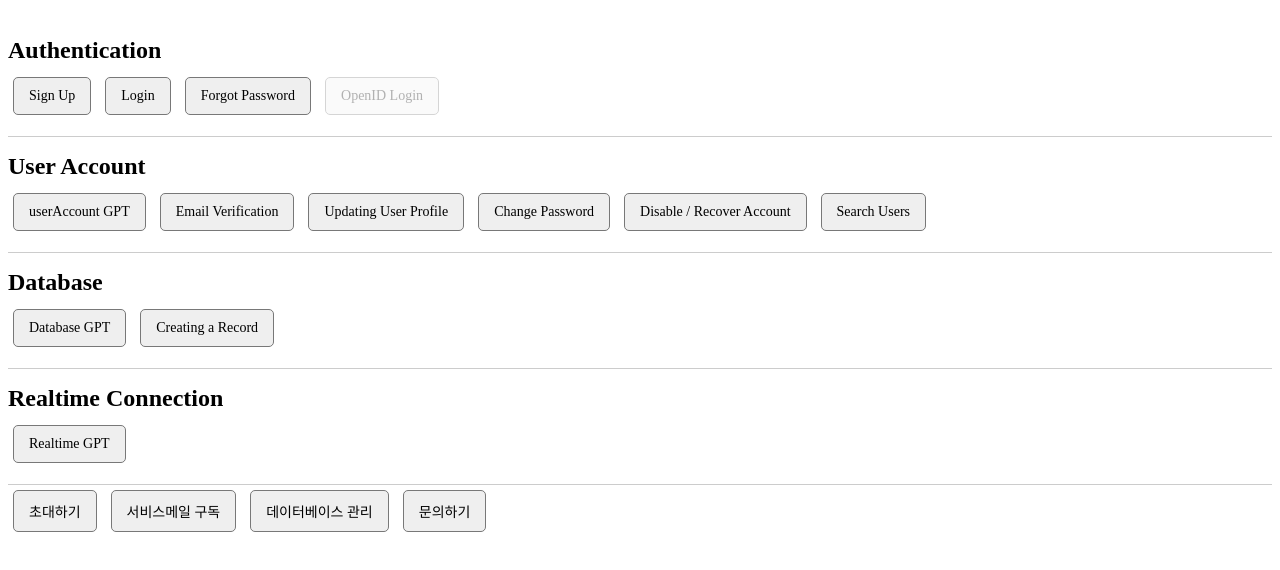
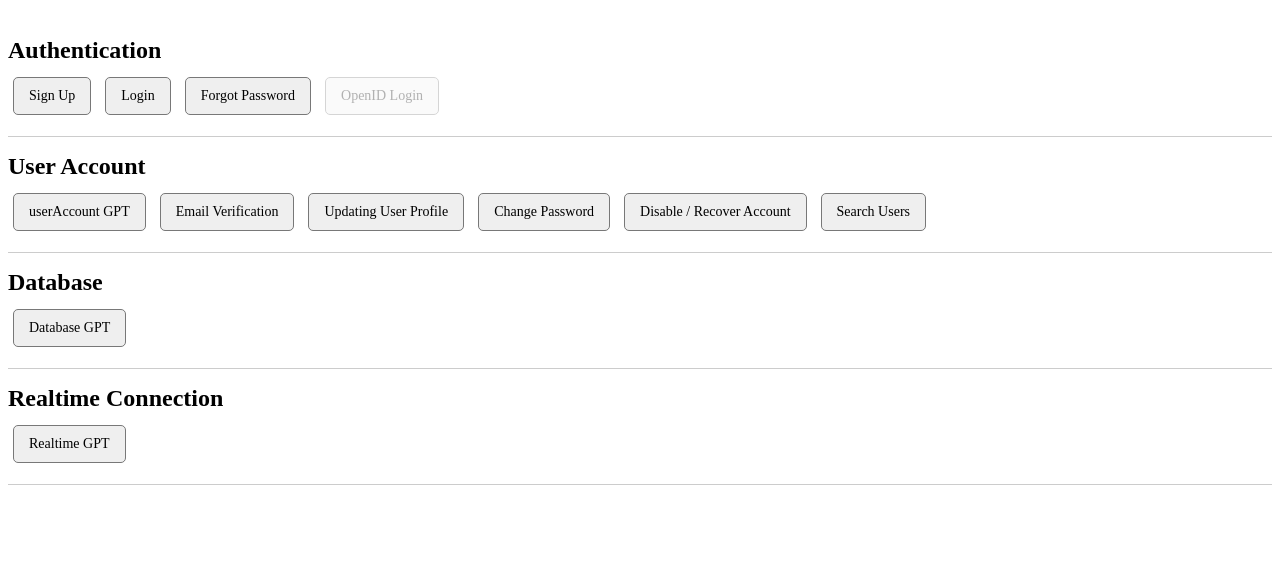
Before and after one commit to kkb75281/docs-test-page, a plain HTML site: page index.html in a window 1280 px wide. Drawn offline with Linux system fonts and the light colour scheme; a script that the page names is missing.

Commit message:
Comment out unused button links in the database and invite sections

```diff
--- a/index.html
+++ b/index.html
@@ -83,18 +83,18 @@
         <div class="group-menu">
             <h2>Database</h2>
             <a class="btn" href="/gpt/database.html">Database GPT</a>
-            <a class="btn" href="database.html">Creating a Record</a>
+            <!-- <a class="btn" href="database.html">Creating a Record</a> -->
         </div>
         <div class="group-menu">
             <h2>Realtime Connection</h2>
             <a class="btn" href="/gpt/realtime.html">Realtime GPT</a>
         </div>
-        <a class="btn invite" href="invite.html">초대하기</a>
+        <!-- <a class="btn invite" href="invite.html">초대하기</a>
         <a class="btn subscribe" href="subscribe-newsletter.html"
             >서비스메일 구독</a
         >
         <a class="btn database" href="database.html">데이터베이스 관리</a>
-        <a class="btn inquiry" href="inquiry.html">문의하기</a>
+        <a class="btn inquiry" href="inquiry.html">문의하기</a> -->
     </body>
     <script src="https://cdn.jsdelivr.net/npm/skapi-js@latest/dist/skapi.js"></script>
     <script src="service.js"></script>
```
